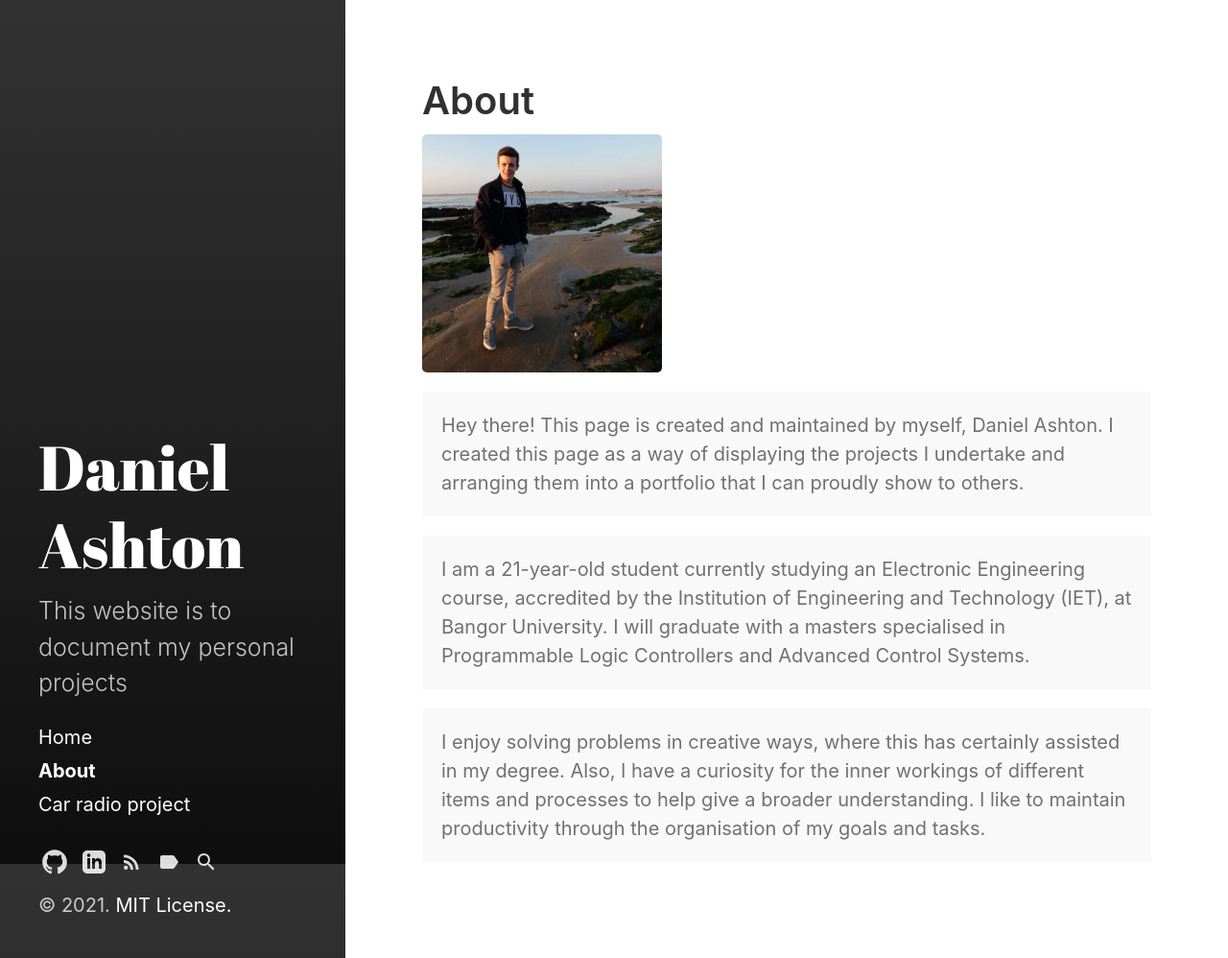
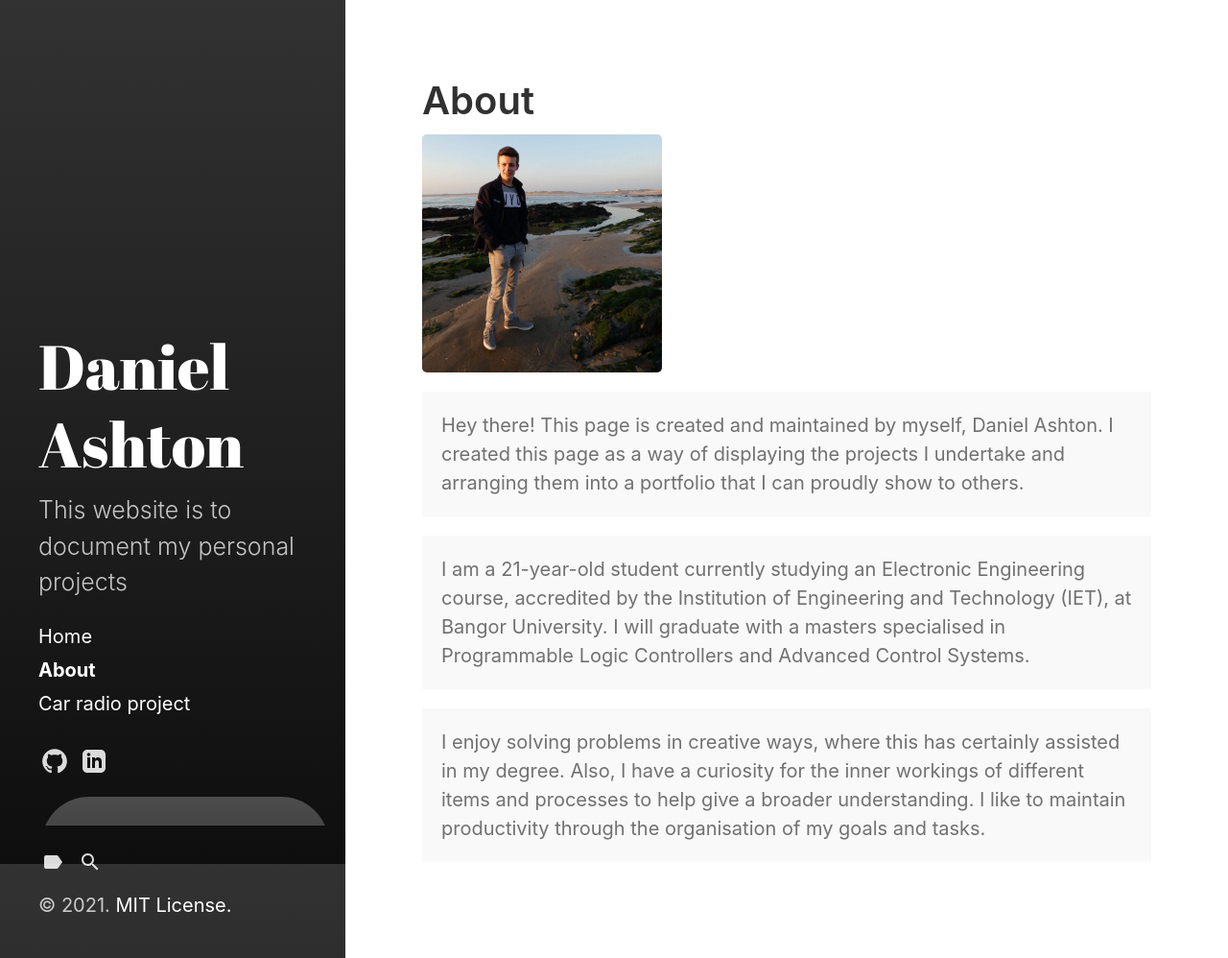
Before and after one commit to Daniel-Ashton/Daniel-Ashton.github.io, a Jekyll site: the page built from about.md, in a window 1280 px wide and 998 px high. Shown: the whole window at 96% size. Built offline with Jekyll 4.4.1, drawn with Linux system fonts in a browser that asks for light colours.

Commit message:
Email Update

```diff
--- a/_includes/sidebar-icon-links.html
+++ b/_includes/sidebar-icon-links.html
@@ -12,10 +12,10 @@
     </a>
   {% endif %}
 
-  <a id="subscribe-link"
-     class="icon" title="Subscribe" aria-label="Subscribe"
-     href="{{ site.feed.path | default: 'feed.xml' | relative_url }}">
-    {% include svg/feed.svg %}
+  <a id="Mail-link"
+     class="icon" title="Email" aria-label="Email"
+     href="mailto:daniel.ashton1@outlook.com">
+    {% include svg/Mail.svg %}
   </a>
 
   {% comment %}
```
Also changed, not shown: _includes/svg/Mail.svg (added).
